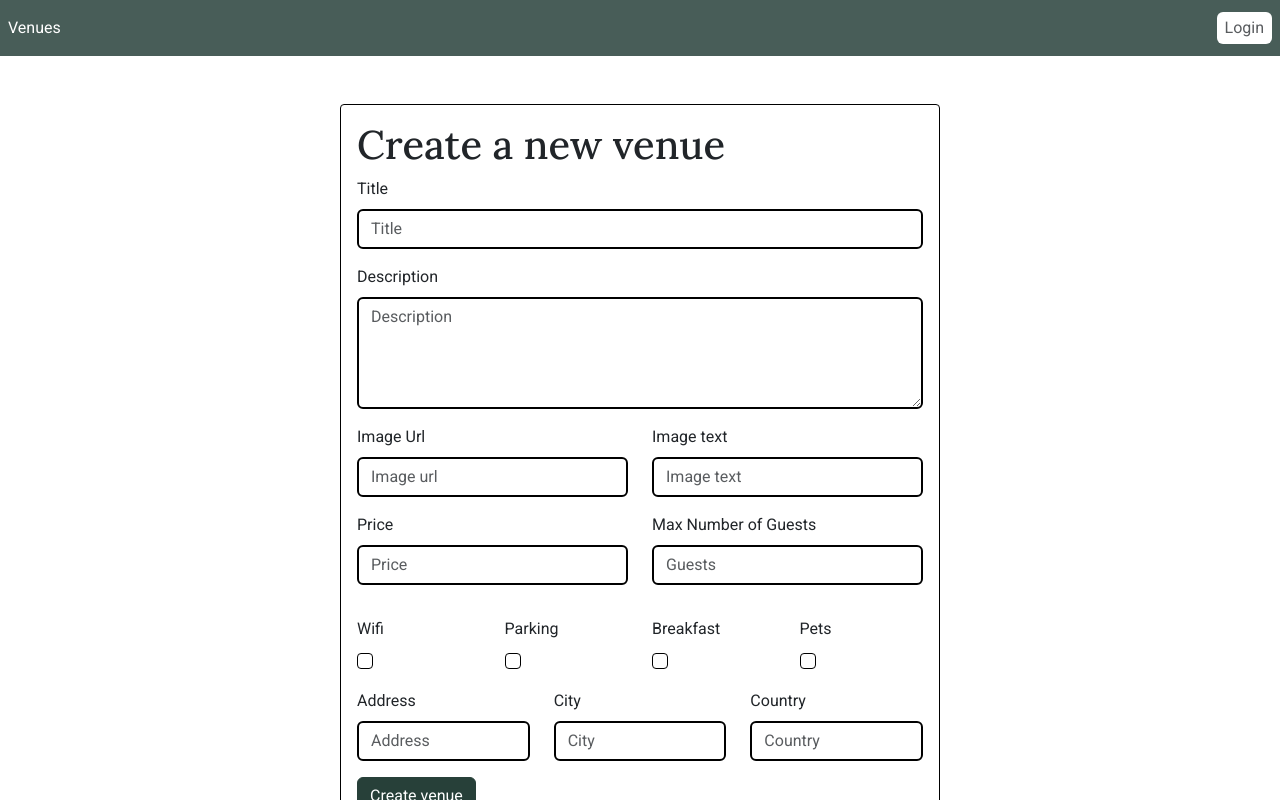
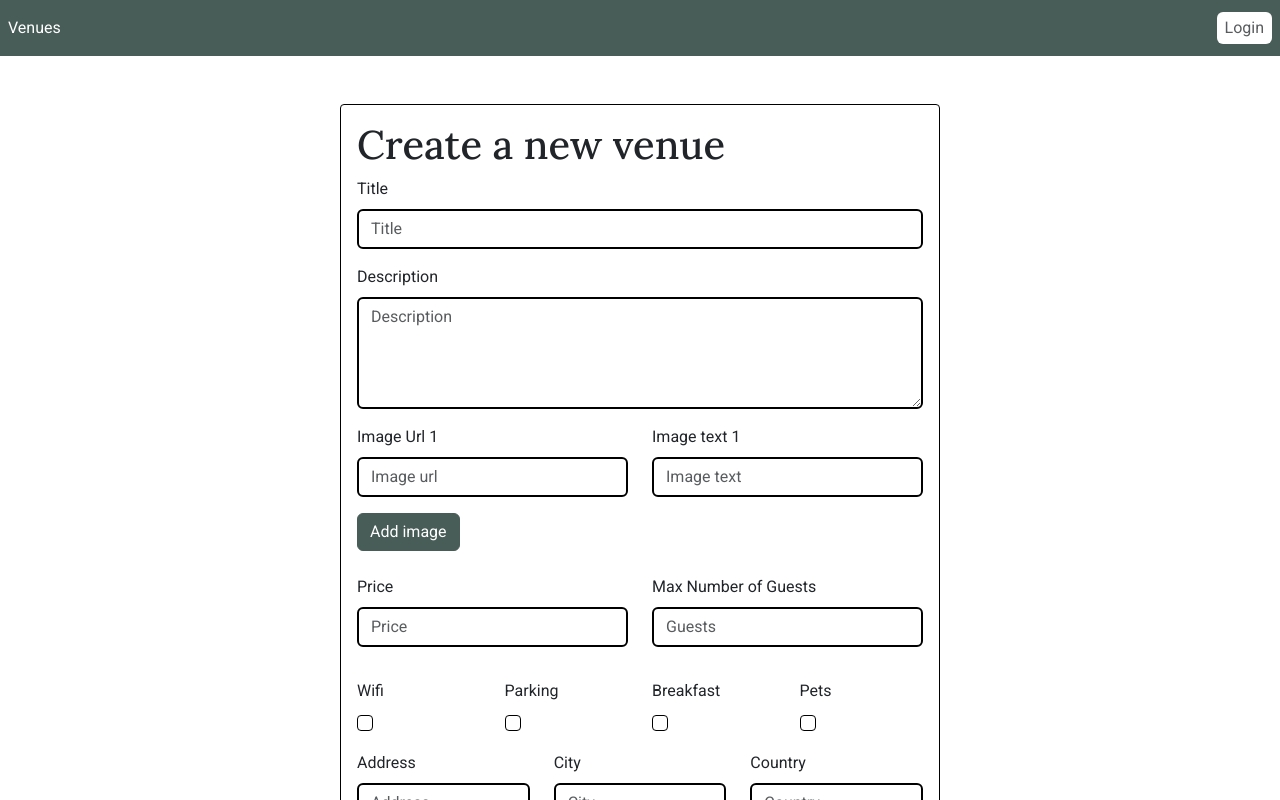
Before and after one commit to KityLinn/Linn-Kristine-Exam-2, a React (Vite) app: page /newvenue in a window 1280 px wide. Shown: the top 800 px of the page. Built offline with nearby package versions, Linux system fonts and the light colour scheme.

Commit message:
added buttons to allow use to ad or remove aditional images

```diff
--- a/src/pages/Newvenue.jsx
+++ b/src/pages/Newvenue.jsx
@@ -3,7 +3,7 @@ import { auctionUrls } from '../api/Apiutils';
 import { Row, Form, Col, Button} from "react-bootstrap";
 import { useForm } from 'react-hook-form';
 import { Error } from "../components/Error";
-import { useEffect } from 'react';
+import { useEffect, useState } from 'react';
 import { toast } from "react-toastify";
 
 
@@ -11,6 +11,10 @@ import { toast } from "react-toastify";
 export function Newvenue({editVenue}) {
   document.title = "Holidaze | Create new venue";
 
+  const token = localStorage.getItem("token");
+
+  const [numberOfImages, setNumberOfImages] = useState(1);
+  const MAX_IMAGE_LIMIT = 3;
   const {
     register,
     handleSubmit,
@@ -25,7 +29,9 @@ export function Newvenue({editVenue}) {
       setValue("name", editVenue.name);
       setValue("description", editVenue.description);
       if (editVenue.media) {
+        editVenue.media.forEach((m)=>{
           setValue("media", [editVenue.media[0]]);
+        })
       }
       setValue("price", editVenue.price);
       setValue("maxGuests", editVenue.maxGuests);
@@ -38,7 +44,6 @@ export function Newvenue({editVenue}) {
     }
   }, [editVenue]);
 
-  const token = localStorage.getItem("token");
   async function createListing(venueData) {
     const res = await fetch(auctionUrls.createVenue, {
       method: "POST",
@@ -78,10 +83,25 @@ export function Newvenue({editVenue}) {
   }
 
   function sendForm(venueData) {
+    //remove empty fields
+    venueData.media = venueData.media.slice(0, numberOfImages)
+
     if (editVenue) {
       updateVenue(venueData);
     } else {
       createListing(venueData);
+    }
+  }
+
+  function addImageFields() {
+    if (numberOfImages < MAX_IMAGE_LIMIT) {
+      setNumberOfImages(numberOfImages+1);
+    }
+  }
+
+  function removeImageFields() {
+    if(numberOfImages>1) {
+      setNumberOfImages(numberOfImages-1);
     }
   }
 
@@ -125,25 +145,40 @@ export function Newvenue({editVenue}) {
             />
             <Error text={errors.description?.message} />
           </Form.Group>
-          <Row>
-            <Form.Group as={Col} className="mb-3" controlId="formImage">
-              <Form.Label>Image Url</Form.Label>
+          { Array.from(Array(numberOfImages)).map((o,i) => (
+            <Row key={i}>
+              <Form.Group as={Col} className="mb-3" controlId={"formImage"+i}>
+                <Form.Label>Image Url {i+1}</Form.Label>
                 <Form.Control
                   type="text"
                   placeholder="Image url"
-                {...register("media[0].url")}
+                  {...register("media["+i+"].url")}
                 />
               </Form.Group>
-            <Form.Group as={Col} className="mb-3" controlId="formImagetext">
-              <Form.Label>Image text</Form.Label>
+              <Form.Group as={Col} className="mb-3" controlId={"formImageAlt"+i}>
+                <Form.Label>Image text {i+1}</Form.Label>
                 <Form.Control
                   type="text"
                   placeholder="Image text"
-                {...register("media[0].alt")}
+                  {...register("media["+i+"].alt")}
                 />
               </Form.Group>
             </Row>
+            )
+          )}
           <Row>
+            <Col>
+            {(numberOfImages < MAX_IMAGE_LIMIT) &&
+              <Button variant='secondary' onClick={addImageFields}>Add image</Button>
+            }
+            </Col>
+            <Col>
+              {(numberOfImages > 1) &&
+                <Button variant='secondary' onClick={removeImageFields} >Remove last image</Button>
+              }
+            </Col>
+          </Row>
+          <Row className='pt-4'>
             <Form.Group as={Col} className="mb-3" controlId="formPrice">
               <Form.Label>Price</Form.Label>
               <Form.Control
```
Lines whose indentation alone changed are shown as unchanged.
